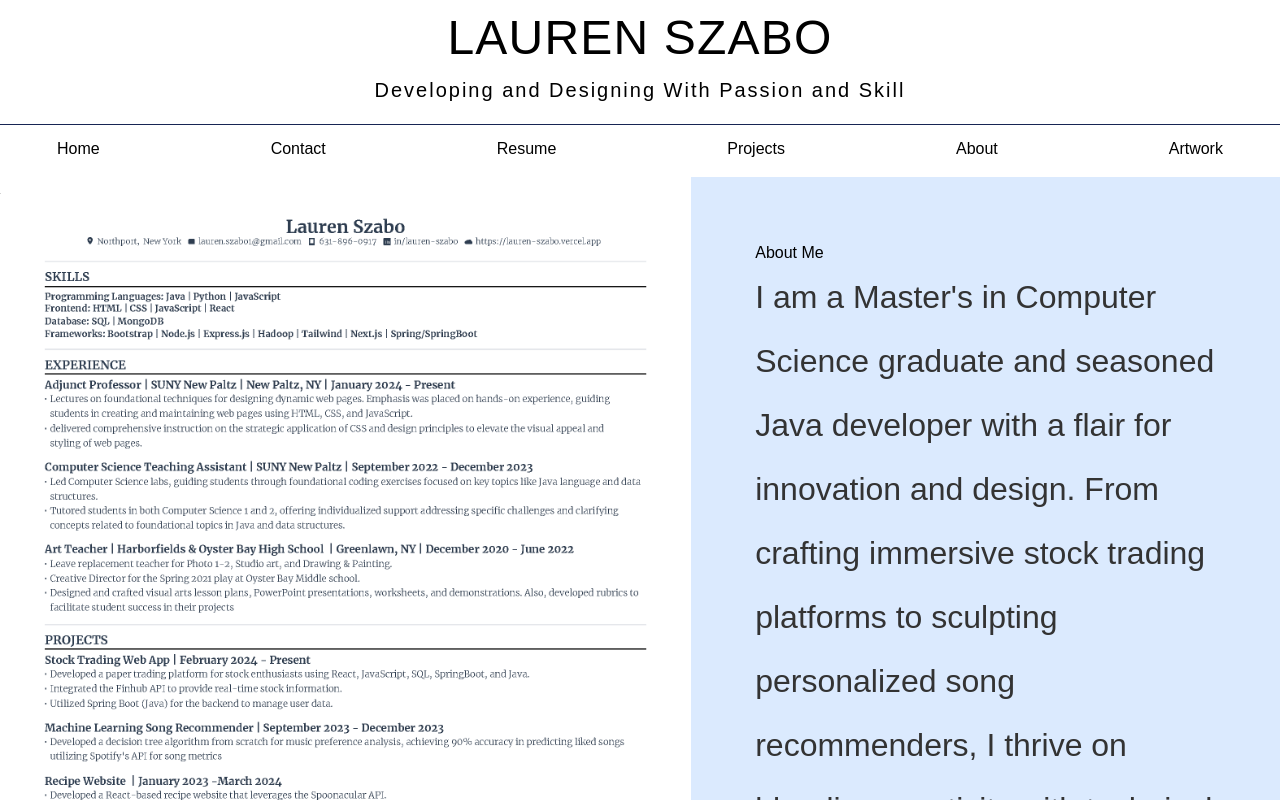
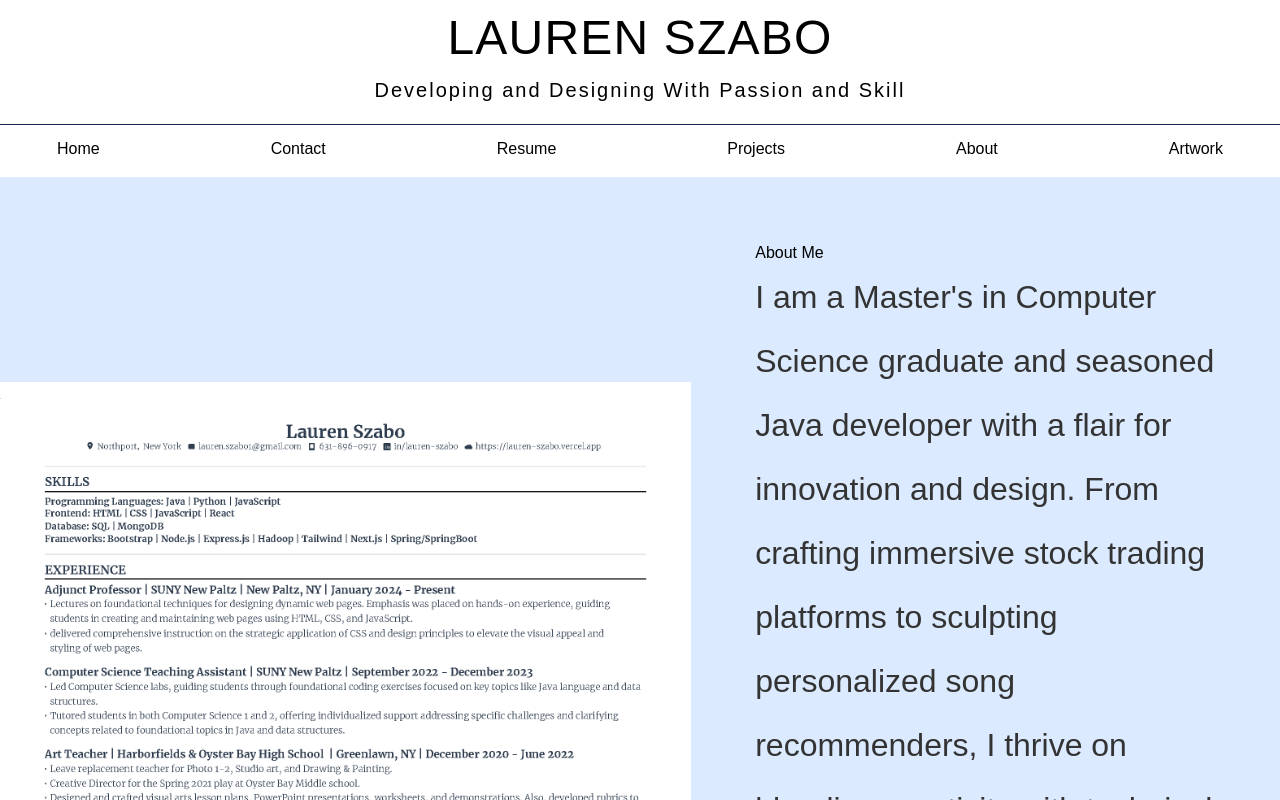
Before and after one commit to szabol1/Portfolio, a Next.js app: page /components/about in a window 1280 px wide. Shown: the top 800 px of the page. Built offline with nearby package versions, Linux system fonts and the light colour scheme; a web font is replaced by a local one.

Commit message:
Ui updates

```diff
--- a/app/components/about/about.css
+++ b/app/components/about/about.css
@@ -6,6 +6,8 @@
 
 .profile-picture {
   flex:1.5;
+  justify-content: center;
+  align-content: center;
 }
 
 .about-section {
```
